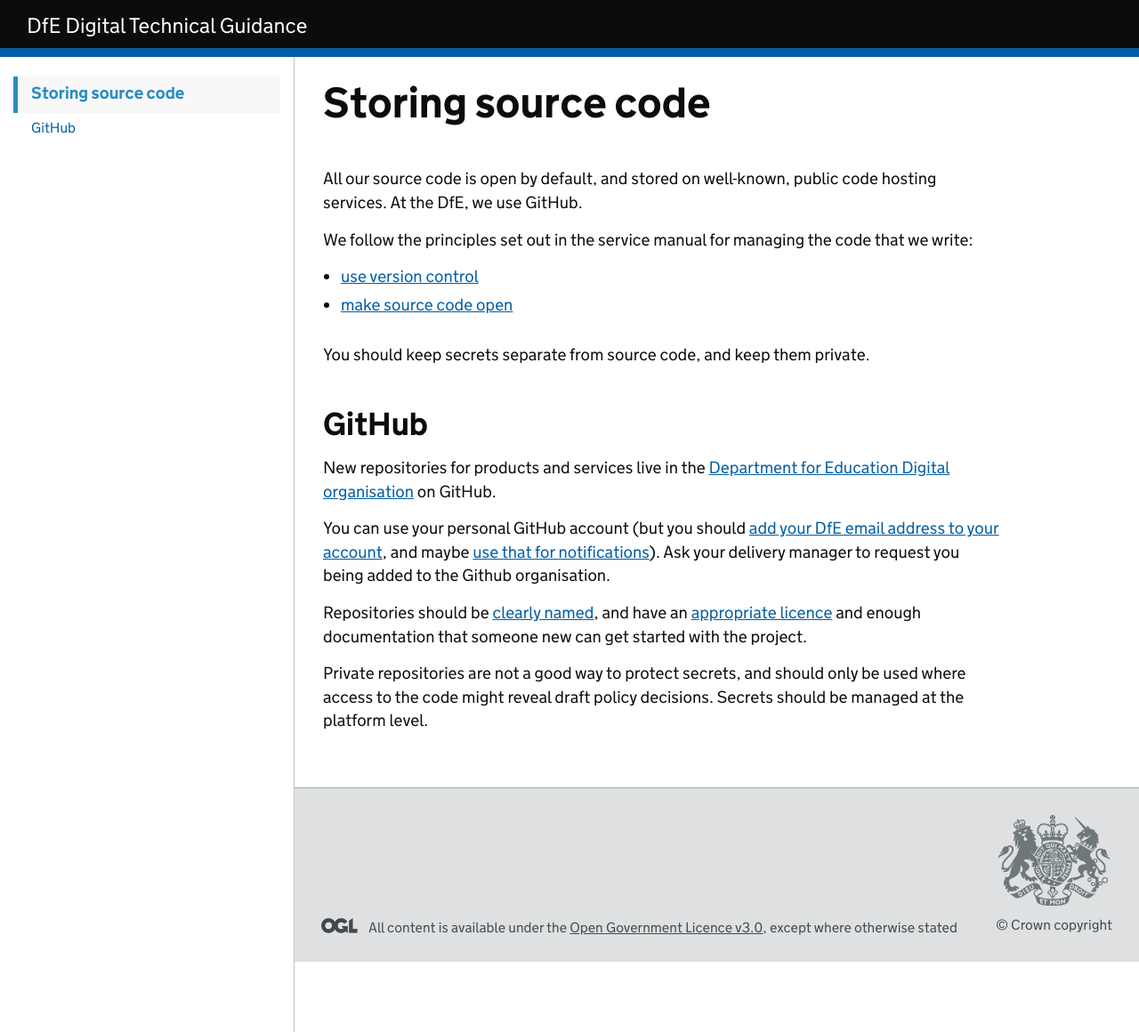
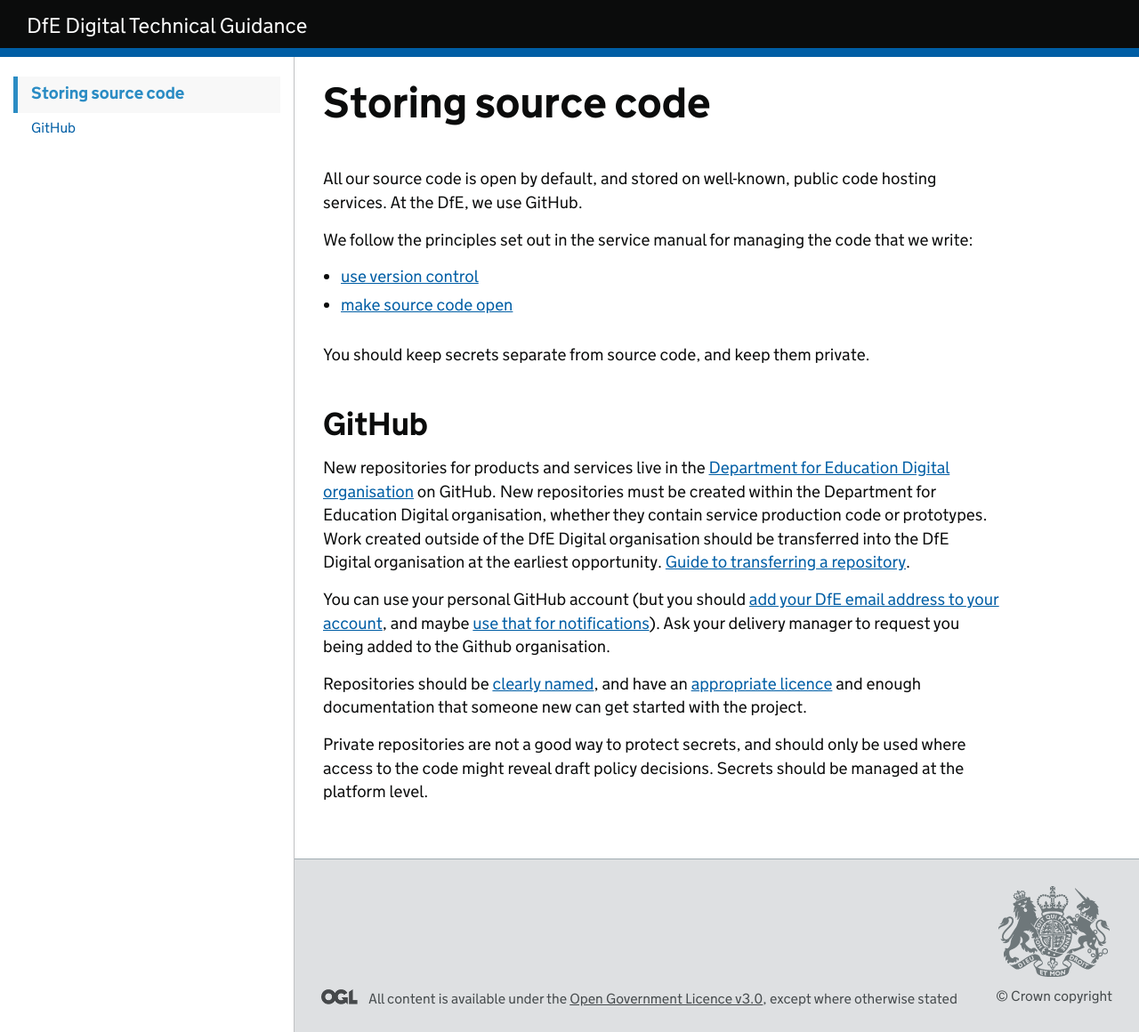
Before and after one commit to DFE-Digital/technical-guidance, a Jekyll site: the page built from standards/storing-source-code.md, in a window 1280 px wide. Shown: the whole page at 89% size. Built offline with Jekyll 4.4.1, drawn with Linux system fonts in a browser that asks for light colours; our own code applies the rules of GitHub Pages for plain Markdown files.

Commit message:
Enforce DfE Digital primacy for repositories

```diff
--- a/standards/storing-source-code.md
+++ b/standards/storing-source-code.md
@@ -19,7 +19,7 @@ You should keep secrets separate from source code, and keep them private.
 
 New repositories for products and services live in the
 [Department for Education Digital organisation](https://github.com/DfE-Digital)
-on GitHub.
+on GitHub. New repositories must be created within the Department for Education Digital organisation, whether they contain service production code or prototypes. Work created outside of the DfE Digital organisation should be transferred into the DfE Digital organisation at the earliest opportunity. [Guide to transferring a repository](https://help.github.com/en/articles/transferring-a-repository).
 
 You can use your personal GitHub account (but you should [add your DfE
 email address to your account](https://help.github.com/articles/adding-an-email-address-to-your-github-account/),
```
